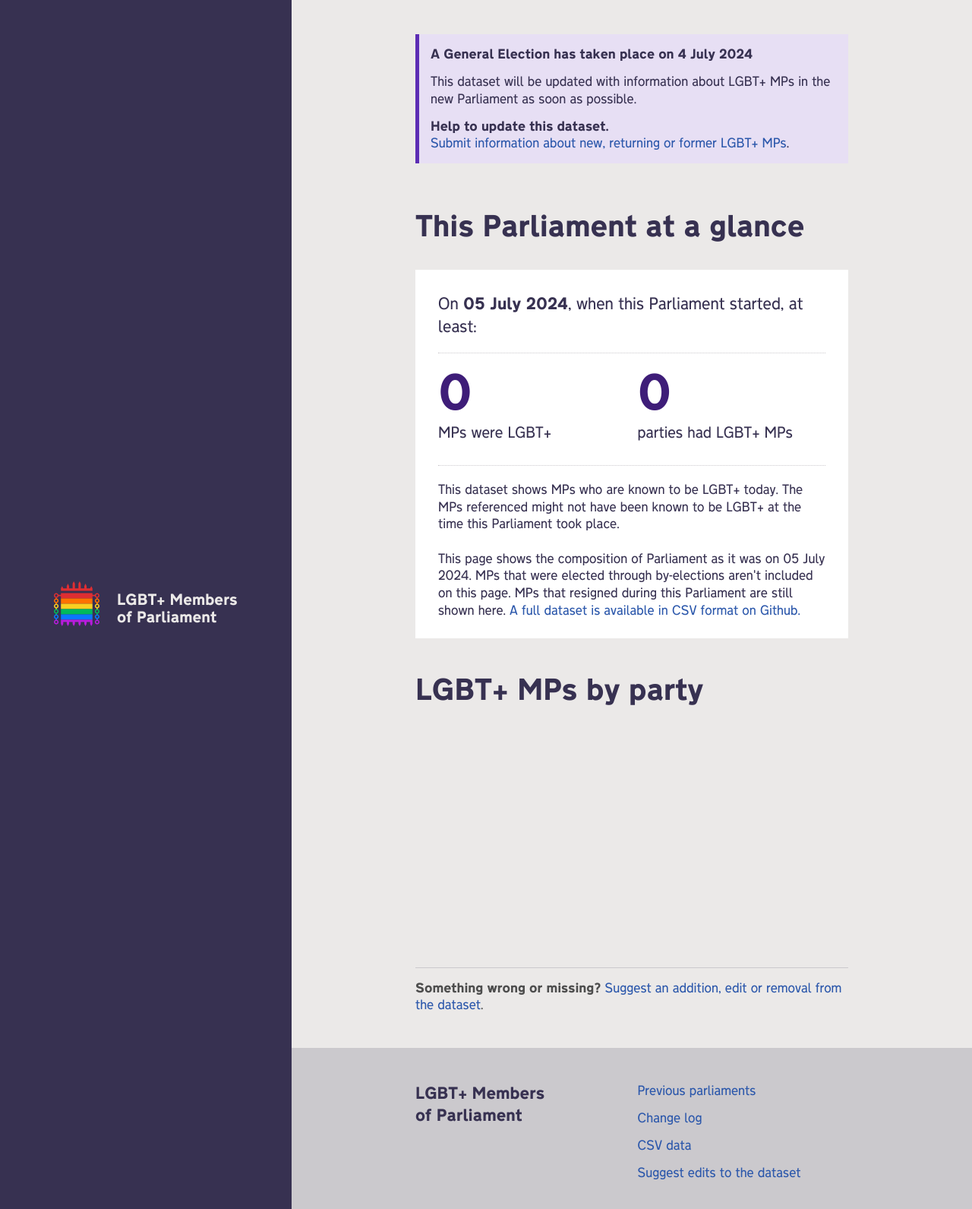
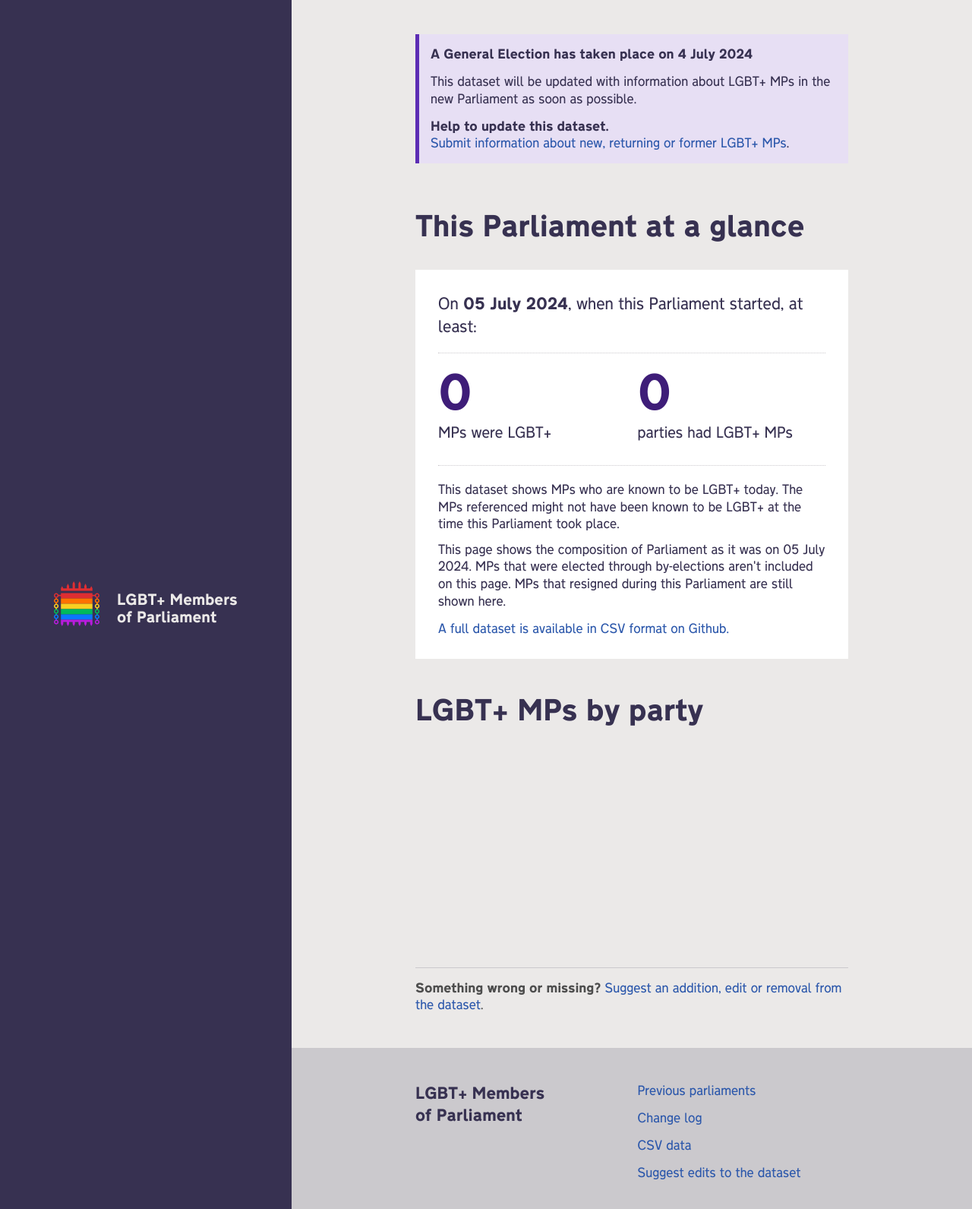
Before and after one commit to johnpeart/lgbt-mp, a Jekyll site: the page built from _parliaments/2024-07-05.md, in a window 1280 px wide. Shown: the whole page at 76% size. Built offline with Jekyll 4.4.1, drawn with Linux system fonts in a browser that asks for light colours.

Commit message:
Update layout

```diff
--- a/_includes/components/data.html
+++ b/_includes/components/data.html
@@ -102,14 +102,15 @@
 		<p><a href="/historic">View data from previous time periods and Parliaments</a></p>
 		{% endif %}
         {% if parliamentEndDate != "null" or parliamentStartDate != "null" %}
-        <p class="note">This dataset shows MPs who are known to be LGBT+ today. The MPs referenced might not have been known to be LGBT+ at the time this Parliament took place.
-        <br/><br/>
+        <p class="note">This dataset shows MPs who are known to be LGBT+ today. The MPs referenced might not have been known to be LGBT+ at the time this Parliament took place.</p>
+
         {% if page.start-date %}
-            This page shows the composition of Parliament as it was on {{ page.start-date | date: "%d %B %Y" }}. MPs that were elected through by-elections aren't included on this page. MPs that resigned during this Parliament are still shown here.
+            <p>This page shows the composition of Parliament as it was on {{ page.start-date | date: "%d %B %Y" }}. MPs that were elected through by-elections aren't included on this page. MPs that resigned during this Parliament are still shown here.</p>
         {% elsif page.end-date %}
-            This page shows the composition of Parliament as it was on {{ page.end-date | date: "%d %B %Y" }}. MPs that resigned during this Parliament aren't included on this page.
+            <p>This page shows the composition of Parliament as it was on {{ page.end-date | date: "%d %B %Y" }}. MPs that resigned during this Parliament aren't included on this page.</p>
         {% endif %}
-        <a href="https://github.com/johnpeart/lgbt-mp/blob/main/_data/members.csv" title="View the dataset in CSV format on Github">A full dataset is available in CSV format on Github.</a>
+
+        <p><a href="https://github.com/johnpeart/lgbt-mp/blob/main/_data/members.csv" title="View the dataset in CSV format on Github">A full dataset is available in CSV format on Github.</a></p>
         {% endif %}
 
     </div>
```
